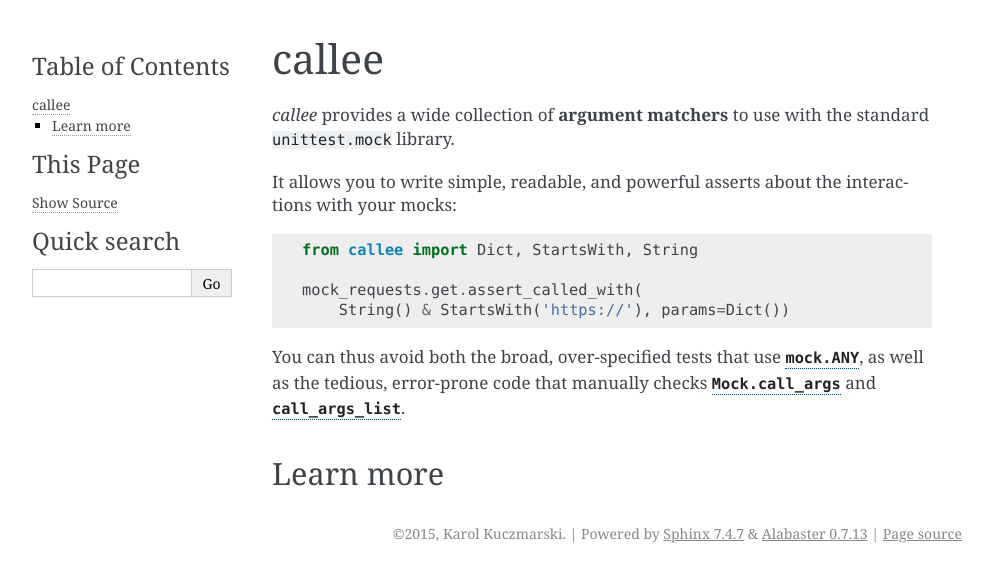
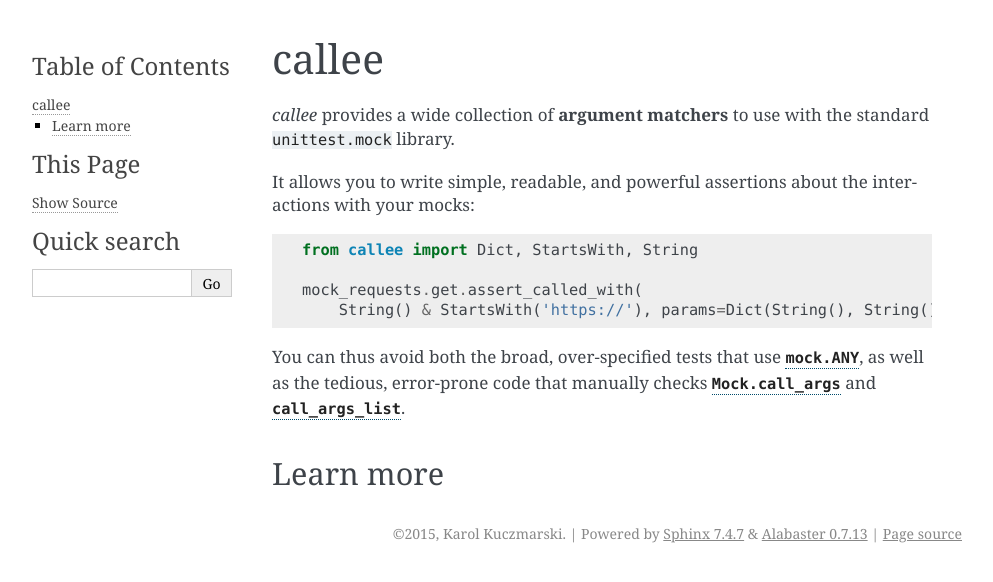
Before and after one commit to Xion/callee, a Sphinx documentation site: the page built from docs/index.rst, in a window 1280 px wide. Shown: the top 582 px of the page, without its empty margins (148-1141 px from the left). Built offline with Sphinx 7.4.7, drawn with Linux system fonts in a browser that asks for light colours.

Commit message:
Better example in documentation's index

```diff
--- a/docs/index.rst
+++ b/docs/index.rst
@@ -6,14 +6,14 @@
 
 *callee* provides a wide collection of **argument matchers** to use with the standard ``unittest.mock`` library.
 
-It allows you to write simple, readable, and powerful asserts about the interactions with your mocks:
+It allows you to write simple, readable, and powerful assertions about the interactions with your mocks:
 
 .. code-block:: python
 
     from callee import Dict, StartsWith, String
 
     mock_requests.get.assert_called_with(
-        String() & StartsWith('https://'), params=Dict())
+        String() & StartsWith('https://'), params=Dict(String(), String()))
 
 You can thus avoid both the broad, over-specified tests that use |mock.ANY|_, as well as the tedious, error-prone code
 that manually checks |Mock.call_args|_ and |Mock.call_args_list|_.
```
